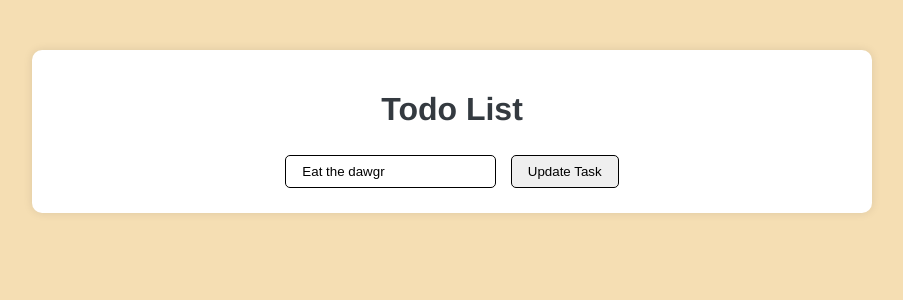
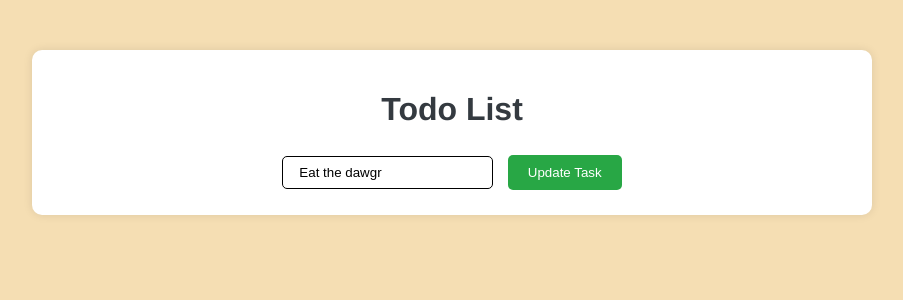
Before and after one commit to dreadlord-sedai/Task-master-flask, a Flask app: page /edit/1 in a window 1280 px wide. Shown: the top 300 px of the page, without its empty margins (188-1091 px from the left). Run offline with Flask 3, Linux system fonts and the light colour scheme; data comes from the database, SQL or seed files in the repository; both versions use the stored data as it was after the commit.

Commit message:
Complete app UI

```diff
--- a/static/styles.css
+++ b/static/styles.css
@@ -66,4 +66,16 @@ body {
 }
 .content #btn_Add:hover {
   background-color: #218838;
+}
+.content #btn_Update {
+  background-color: #28a745;
+  color: white;
+  border: none;
+  padding: 10px 20px;
+  border-radius: 5px;
+  cursor: pointer;
+  transition: background-color 0.3s ease;
+}
+.content #btn_Update:hover {
+  background-color: #218838;
 }/*# sourceMappingURL=styles.css.map */
--- a/static/styles.scss
+++ b/static/styles.scss
@@ -88,4 +88,19 @@ body {
         }
 
     }
+
+    #btn_Update {
+        background-color: $succes-color;
+        color: white;
+        border: none;
+        padding: 10px 20px;
+        border-radius: 5px;
+        cursor: pointer;
+        transition: background-color 0.3s ease;
+
+        &:hover {
+            background-color: $succes-hover-color;
+        }
+
+    }
 }
```
Also changed, not shown: instance/database.db, 1 other file.
